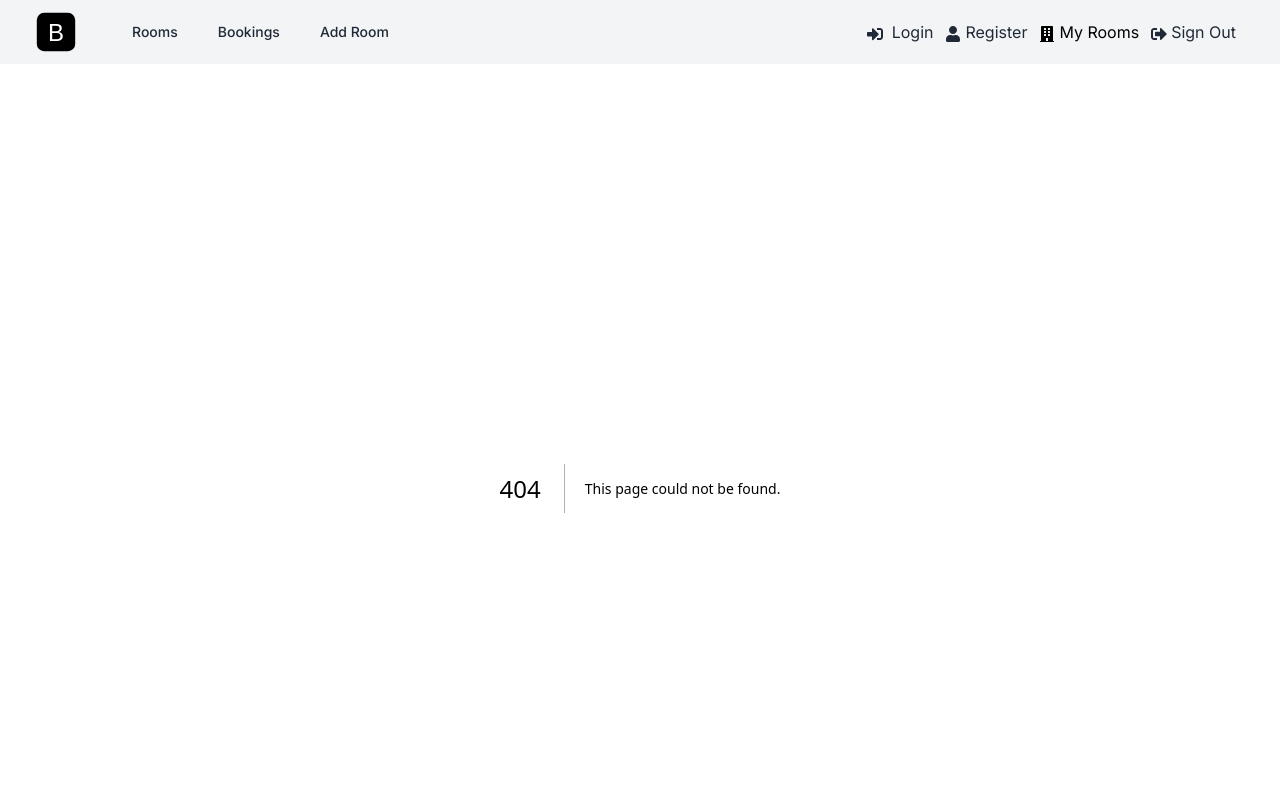
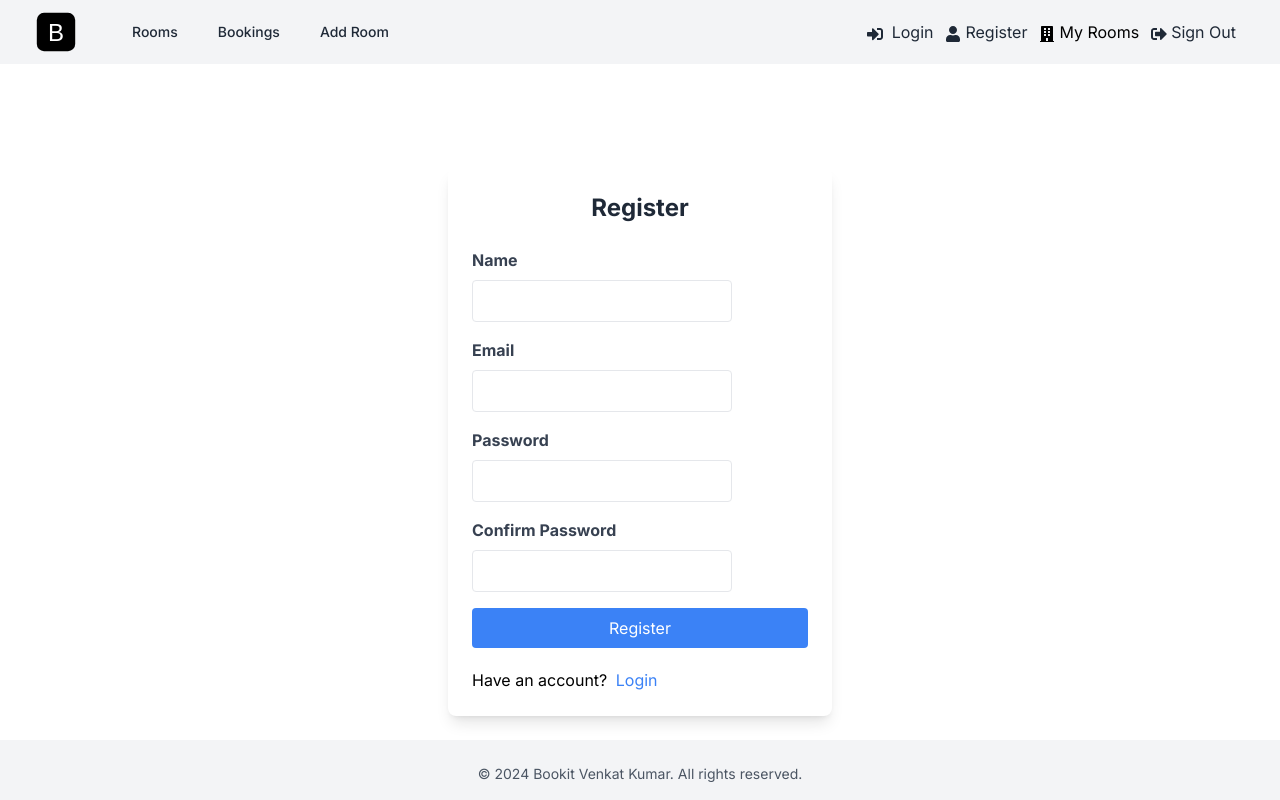
Before and after one commit to venkywaldek/Bookit, a Next.js app: page /register in a window 1280 px wide. Before the commit this address had no page. Shown: the top 800 px of the page. Built offline with nearby package versions, Linux system fonts and the light colour scheme.

Commit message:
adding register and login components

```diff
--- /dev/null
+++ b/app/actions/getSingleRoom.js
@@ -0,0 +1,27 @@
+'use server';
+
+import { createAdminClient } from '@/config/appwrite';
+// import { revalidatePath } from 'next/cache';
+import { redirect } from 'next/navigation';
+
+async function getSingleRoom({id}) {
+  try {
+    const { databases } = await createAdminClient();
+    //Fetch rooms
+    const room = await databases.getDocument(
+      process.env.NEXT_PUBLIC_APPWRITE_DATABASE,
+      process.env.NEXT_PUBLIC_APPWRITE_COLLECTION_ROOMS,
+      id
+    );
+
+    // //Revalidate the cache for this path
+    // revalidatePath('/', 'layout');
+
+    return room;
+  } catch (error) {
+    console.log('Failed to get room', error);
+    redirect('/error');
+  }
+}
+
+export default getSingleRoom;
--- /dev/null
+++ b/app/login/page.jsx
@@ -0,0 +1,59 @@
+import Link from 'next/link';
+
+const LoginPage = () => {
+  return (
+    <div className='flex items-center justify-center'>
+      <div className='bg-white shadow-lg rounded-lg p-6 w-full max-w-sm mt-20'>
+        <form action=''>
+          <h2 className='text-2xl font-bold text-center text-gray-800 mb-6'>
+            Login
+          </h2>
+
+          <div className='mb-4'>
+            <label htmlFor='' className='block text-gray-700 font-bold mb-2'>
+              Email
+            </label>
+            <input
+              type='email'
+              id='email'
+              name='email'
+              className='border rounded w full py-2 px-3'
+              required
+            />
+          </div>
+
+          <div className='mb-4'>
+            <label htmlFor='' className='block text-gray-700 font-bold mb-2'>
+              Password
+            </label>
+            <input
+              type='password'
+              id='password'
+              name='password'
+              className='border rounded w full py-2 px-3'
+              required
+            />
+          </div>
+
+          <div className='flex flex-col gap-5'>
+            <button
+              type='submit'
+              className='bg-blue-500 text-white px-4 py-2 rounded hover:bg-blue-700'
+            >
+              Login
+            </button>
+
+            <p>
+              No account? <span className='mr-1'></span>
+              <Link href='/register' className='text-blue-500'>
+                Register
+              </Link>
+            </p>
+          </div>
+        </form>
+      </div>
+    </div>
+  );
+};
+
+export default LoginPage;
--- /dev/null
+++ b/app/register/page.jsx
@@ -0,0 +1,84 @@
+import Link from "next/link";
+const RegisterPage = () => {
+  return (
+    <div className='flex items-center justify-center'>
+      <div className='bg-white shadow-lg rounded-lg p-6 w-full max-w-sm mt-20'>
+        <form action=''>
+          <h2 className='text-2xl font-bold text-center text-gray-800 mb-6'>
+            Register
+          </h2>
+
+          <div className='mb-4'>
+            <label htmlFor='' className='block text-gray-700 font-bold mb-2'>
+              Name
+            </label>
+            <input
+              type='text'
+              id='name'
+              name='name'
+              className='border rounded w full py-2 px-3'
+              required
+            />
+          </div>
+
+          <div className='mb-4'>
+            <label htmlFor='email' className='block text-gray-700 font-bold mb-2'>
+              Email
+            </label>
+            <input
+              type='email'
+              id='email'
+              name='email'
+              className='border rounded w full py-2 px-3'
+              required
+            />
+          </div>
+
+          <div className='mb-4'>
+            <label htmlFor='' className='block text-gray-700 font-bold mb-2'>
+              Password
+            </label>
+            <input
+              type='password'
+              id='password'
+              name='password'
+              className='border rounded w full py-2 px-3'
+              required
+            />
+          </div>
+
+          <div className='mb-4'>
+            <label htmlFor='' className='block text-gray-700 font-bold mb-2'>
+             Confirm Password
+            </label>
+            <input
+              type='password'
+              id='password'
+              name='confirm-password'
+              className='border rounded w full py-2 px-3'
+              required
+            />
+          </div>
+
+          <div className='flex flex-col gap-5'>
+            <button
+              type='submit'
+              className='bg-blue-500 text-white px-4 py-2 rounded hover:bg-blue-700'
+            >
+              Register
+            </button>
+
+            <p>
+              Have an account? <span className='mr-1'></span>
+              <Link href='/login' className='text-blue-500'>
+                Login
+              </Link>
+            </p>
+          </div>
+        </form>
+      </div>
+    </div>
+  );
+};
+
+export default RegisterPage;
--- a/app/rooms/[id]/page.jsx
+++ b/app/rooms/[id]/page.jsx
@@ -1,13 +1,13 @@
-import rooms from '@/data/rooms.json';
+import getSingleRoom from '@/app/actions/getSingleRoom';
 import Heading from '@/components/Heading';
 import Image from 'next/image';
 import Link from 'next/link';
 import { FaChevronLeft } from 'react-icons/fa';
 import BookingForm from '@/components/BookingForm';
 
-const RoomPage = ({ params }) => {
+const RoomPage = async ({ params }) => {
   const { id } = params;
-  const room = rooms.find((room) => room.$id === id);
+  const room =  await getSingleRoom(id)
 
   if (!room) {
     return <Heading title='Room Not Found' />;
--- a/components/Header.jsx
+++ b/components/Header.jsx
@@ -1,7 +1,7 @@
 import Image from 'next/image';
 import Link from 'next/link';
 import logo from '@/assets/images/logo.svg';
-import {FaUser , FaSignInAlt, FaSignOutAlt, FaBuilding } from 'react-icons/fa'
+import { FaUser, FaSignInAlt, FaSignOutAlt, FaBuilding } from 'react-icons/fa';
 
 const Header = () => {
   return (
@@ -27,14 +27,14 @@
                 </Link>
                 {/* Logged In Only */}
                 <Link
-                  href='/bookings.html'
+                  href='/bookings'
                   className='rounded-md px-3 py-2 text-sm font-medium text-gray-800 hover:bg-gray-700 hover:text-white'
                 >
                   {' '}
                   Bookings
                 </Link>
                 <Link
-                  href='/add-room.html'
+                  href='/rooms/add'
                   className='rounded-md px-3 py-2 text-sm font-medium text-gray-800 hover:bg-gray-700 hover:text-white'
                 >
                   {' '}
@@ -48,28 +48,27 @@
             <div className='ml-4 flex items-center md:ml-6'>
               {/* Logged Out Only */}
               <Link
-                href='login.html'
+                href='/login'
                 className='mr-3 text-gray-800 hover:text-gray-600'
               >
-                <FaSignInAlt className='inline mr-1'/> Login
-
+                <FaSignInAlt className='inline mr-1' /> Login
               </Link>
               <Link
-                href='register.html'
+                href='/register'
                 className='mr-3 text-gray-800 hover:text-gray-600'
               >
-                <FaUser className='inline mr-1'/>
+                <FaUser className='inline mr-1' />
                 Register
               </Link>
-              <Link href='my-rooms.html'>
-              <FaBuilding className='inline mr-1'/>
+              <Link href='/rooms/my'>
+                <FaBuilding className='inline mr-1' />
                 My Rooms
               </Link>
               <Link
-                href='login.html'
+                href='/login'
                 className='mx-3 text-gray-800 hover:text-gray-600'
               >
-                <FaSignOutAlt className='inline mr-1'/>
+                <FaSignOutAlt className='inline mr-1' />
                 Sign Out
               </Link>
             </div>
@@ -87,13 +86,13 @@
           </Link>
           {/* Logged In only */}
           <Link
-            href='/bookings.html'
+            href='/bookings'
             className='block rounded-md px-3 py-2 text-base font-medium text-gray-800 hover:bg-gray-700 hover:text-white'
           >
             Bookings
           </Link>
           <Link
-            href='/add-room.html'
+            href='/rooms/add'
             className='block rounded-md px-3 py-2 text-base font-medium text-gray-800 hover:bg-gray-700 hover:text-white'
           >
             Add Room
```
